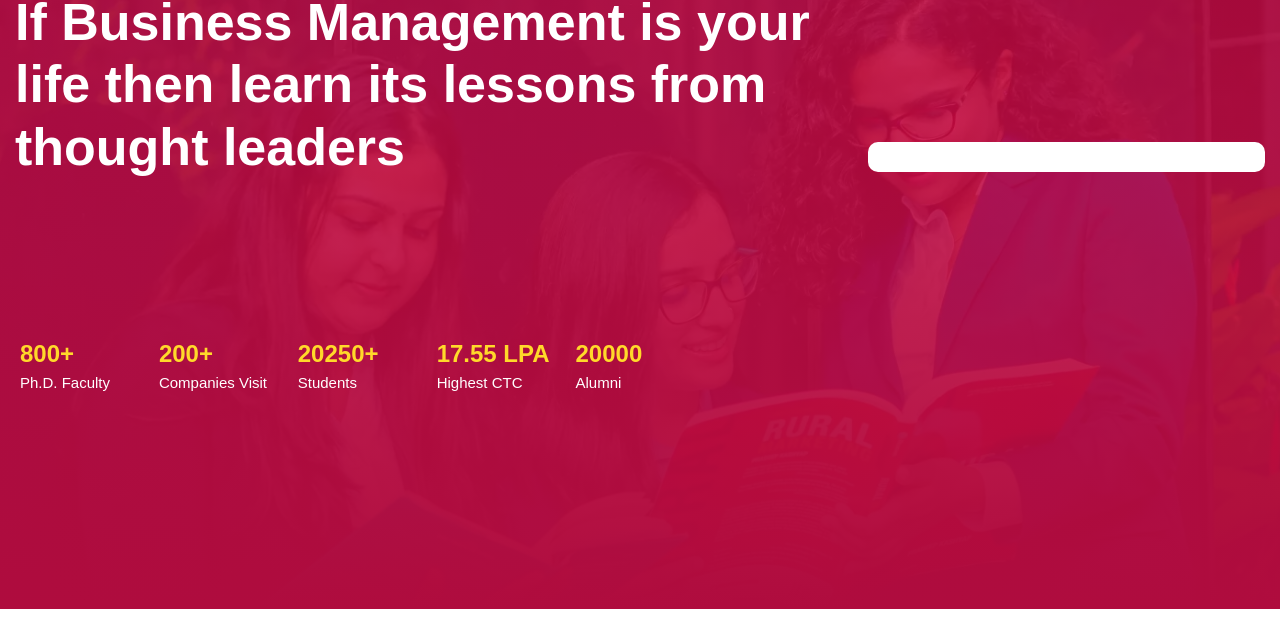
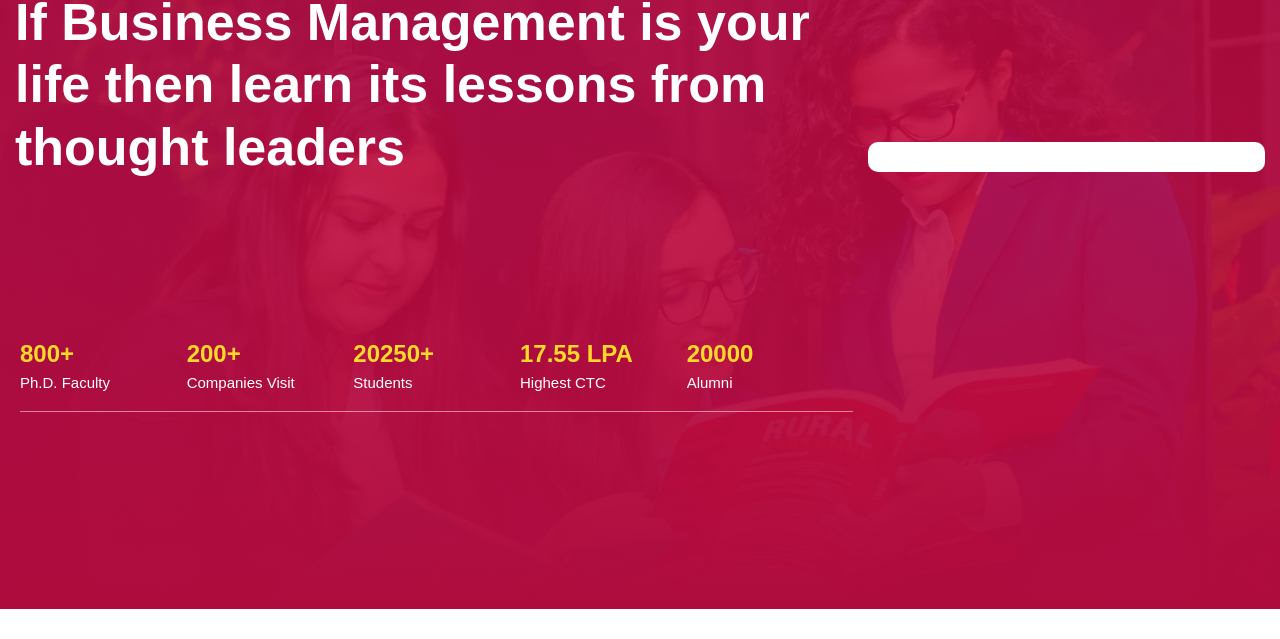
Before and after one commit to ajaythekkiniyil/campaign-mba-page, a plain HTML site: page index.html in a window 1280 px wide. Shown: the part 161-800 px from the top of the page. Drawn offline with Linux system fonts and the light colour scheme; a script that the page names is missing; a web font is replaced by a local one.

Commit message:
second commit

```diff
--- a/index.html
+++ b/index.html
@@ -1438,6 +1438,7 @@
       }
 
       @media (max-width: 768px) {
+
          .intro h4 {
             font-size: 20px !important;
          }
@@ -1600,6 +1601,11 @@
       }
 
       @media (min-width: 768px) {
+         .col-lg-2 {
+         padding: 0;
+         flex: 0 0 20%;
+         max-width: 20%;
+      }
          #mobile_blk {
             display: block !important;
          }
@@ -2192,20 +2198,22 @@
          padding-top: 20px;
          padding-bottom: 20px;
       }
-      .counts{
+
+      .counts {
          margin-top: 150px;
          margin-left: 5px;
-      }
-      .col-lg-2{
-         margin: 0;
-         padding: 0;
-      }
-      .counts .col-lg-2 span{
+         border-bottom: 1px solid rgba(255, 255, 255, 0.5);
+      }
+
+
+
+      .counts .col-lg-2 span {
          color: #FFD92A;
          font-weight: 600;
          font-size: 24px;
       }
-      .counts .col-lg-2 p{
+
+      .counts .col-lg-2 p {
          text-align: left;
       }
    </style>
```
